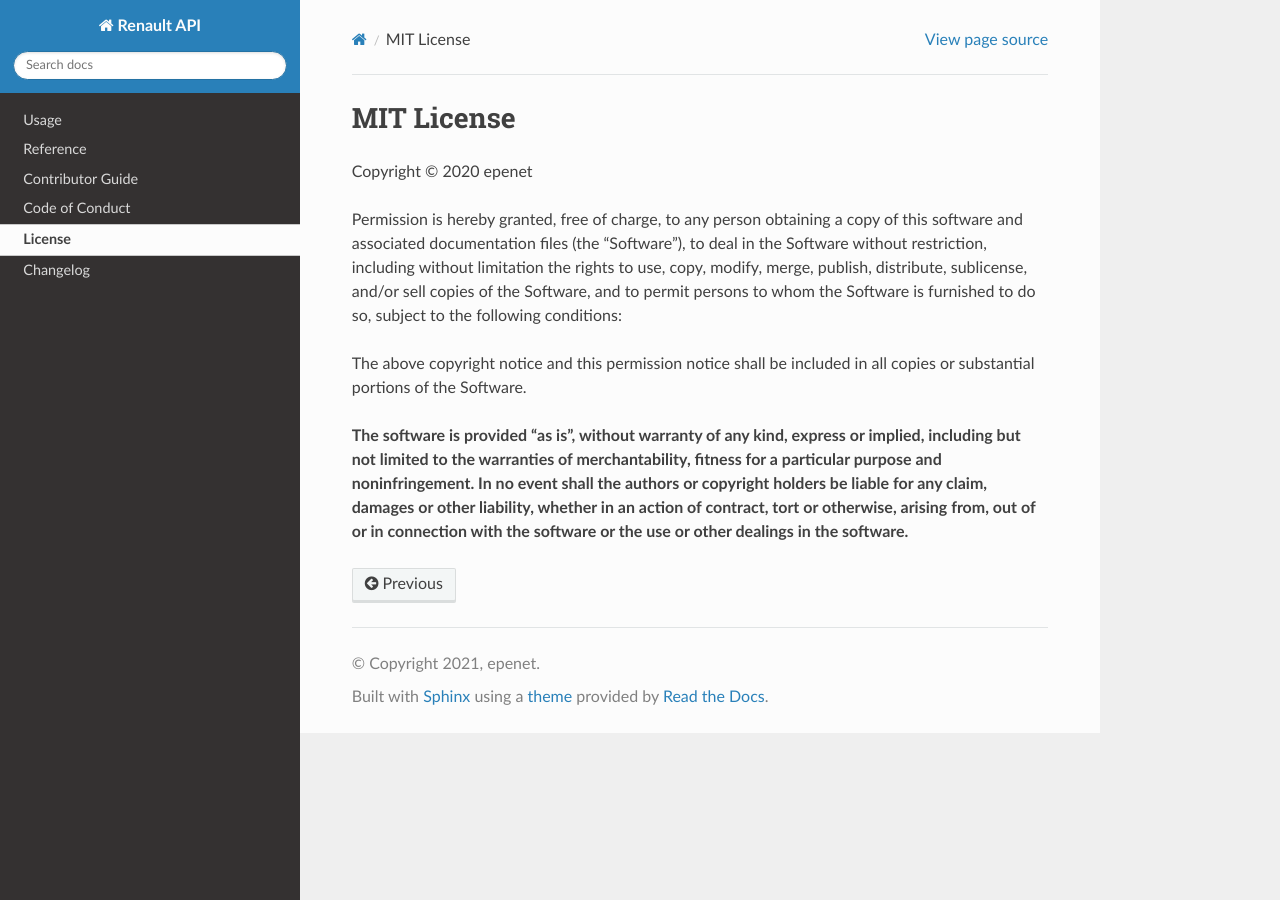
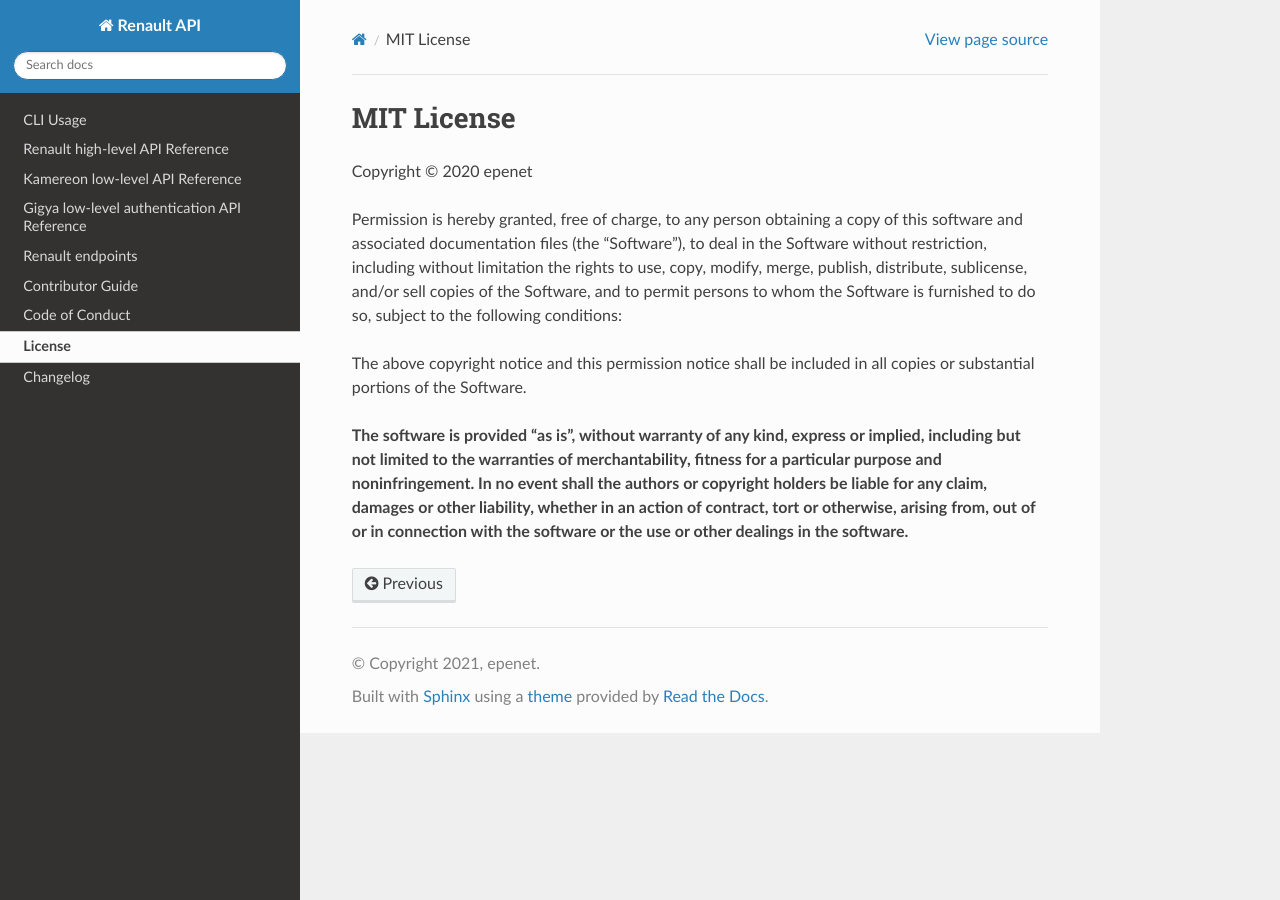
Before and after one commit to hacf-fr/renault-api, a Sphinx documentation site: the page built from docs/license.rst, in a window 1280 px wide. Built offline with Sphinx 7.4.7 and the Read the Docs theme 2.0.0, drawn with Linux system fonts in a browser that asks for light colours.

Commit message:
Update doc

```diff
--- a/docs/index.rst
+++ b/docs/index.rst
@@ -9,7 +9,10 @@
    :maxdepth: 1
 
    usage
-   reference
+   reference/renault_api
+   reference/kamereon
+   reference/gigya
+   endpoints
    contributing
    Code of Conduct <codeofconduct>
    License <license>
--- /dev/null
+++ b/docs/reference/gigya.rst
@@ -0,0 +1,19 @@
+Gigya low-level authentication API Reference
+============================================
+
+.. contents::
+    :local:
+    :backlinks: none
+
+
+Core
+----
+
+.. automodule:: renault_api.gigya
+   :members:
+
+Data models
+-----------
+
+.. automodule:: renault_api.gigya.models
+   :members:
--- /dev/null
+++ b/docs/reference/kamereon.rst
@@ -0,0 +1,19 @@
+Kamereon low-level API Reference
+================================
+
+.. contents::
+    :local:
+    :backlinks: none
+
+
+Core
+----
+
+.. automodule:: renault_api.kamereon
+   :members:
+
+Data models
+-----------
+
+.. automodule:: renault_api.kamereon.models
+   :members:
--- a/docs/usage.rst
+++ b/docs/usage.rst
@@ -1,5 +1,5 @@
-Usage
-=====
+CLI Usage
+=========
 
 .. click:: renault_api.cli.__main__:main
    :prog: renault-api
```
Also changed, not shown: docs/endpoints.rst (added, +44 -0 lines), docs/endpoints/vehicle_data.battery-status.rst (added, +20 -0 lines), docs/endpoints/vehicle_data.charge-history.rst (added, +10 -0 lines), docs/endpoints/vehicle_data.charge-mode.rst (added, +10 -0 lines), docs/endpoints/vehicle_data.charges.rst (added, +10 -0 lines), docs/endpoints/vehicle_data.charging-settings.rst (added, +10 -0 lines), docs/endpoints/vehicle_data.cockpit.rst (added, +10 -0 lines), docs/endpoints/vehicle_data.hvac-history.rst (added, +10 -0 lines), docs/endpoints/vehicle_data.hvac-sessions.rst (added, +10 -0 lines), docs/endpoints/vehicle_data.hvac-settings.rst (added, +10 -0 lines), docs/endpoints/vehicle_data.hvac-status.rst (added, +10 -0 lines), docs/endpoints/vehicle_data.location.rst (added, +10 -0 lines), docs/endpoints/vehicle_data.lock-status.rst (added, +10 -0 lines), docs/endpoints/vehicle_data.notification-settings.rst (added, +10 -0 lines), 2 more files.
